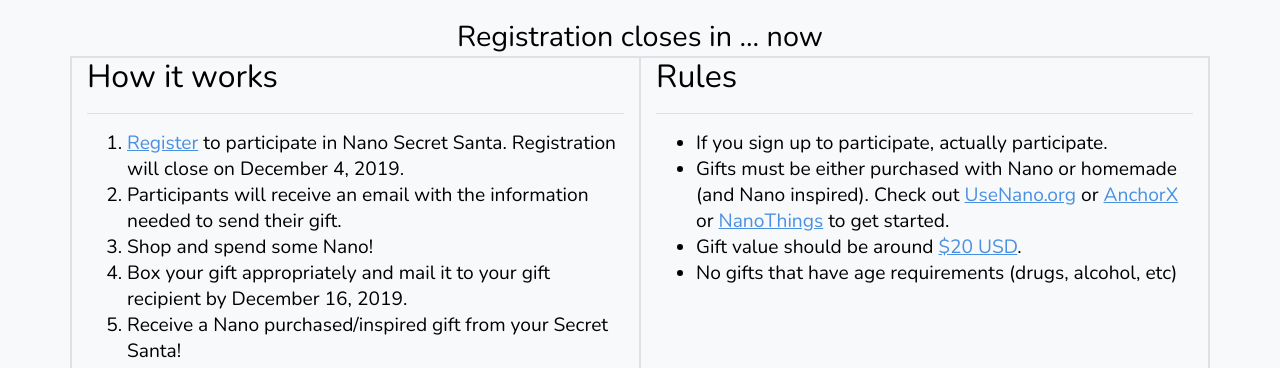
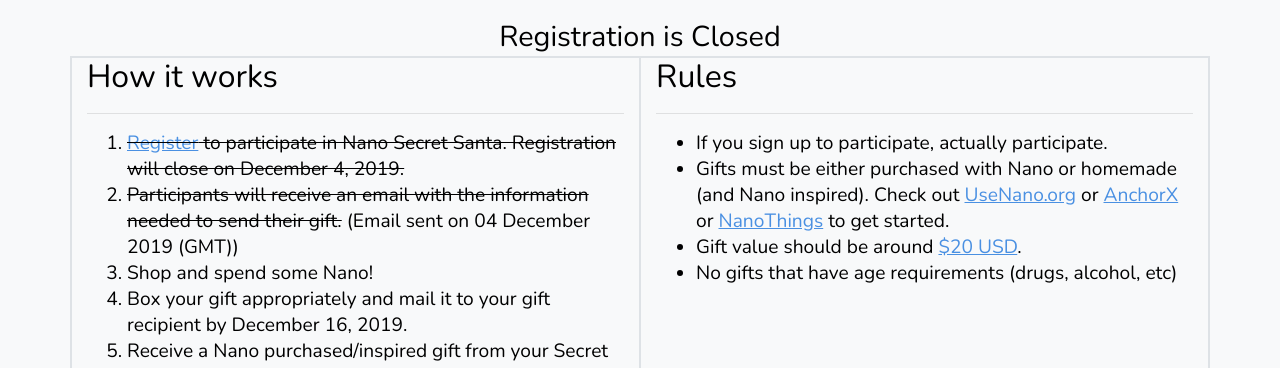
Before and after one commit to somenano/NanoSecretSanta, a plain HTML site: page index.html in a window 1280 px wide. Shown: the part 791-1159 px from the top of the page. Drawn offline with nearby package versions, Linux system fonts and the light colour scheme.

Commit message:
Updated for closed registration and emails sent

```diff
--- a/index.html
+++ b/index.html
@@ -69,7 +69,7 @@
 
         <div class="row justify-content-md-center">
             <div class="col-md-auto" id="timer-div">
-                Registration closes in <span id="time"></span>
+                Registration is Closed<!-- Registration closes in <span id="time"></span> -->
             </div>
         </div>
 
@@ -78,8 +78,8 @@
                 <h2>How it works</h2>
                 <hr>
                 <ol>
-                    <li><a href="https://docs.google.com/forms/d/e/1FAIpQLScxIG05GnFUNTNZe7-Kqr3guNwCXPf3OA6bWHVaKPccW09cqg/viewform?usp=sf_link">Register</a> to participate in Nano Secret Santa.  Registration will close on December 4, 2019.</li>
-                    <li>Participants will receive an email with the information needed to send their gift.</li>
+                    <li><span style="text-decoration: line-through"><a href="https://docs.google.com/forms/d/e/1FAIpQLScxIG05GnFUNTNZe7-Kqr3guNwCXPf3OA6bWHVaKPccW09cqg/viewform?usp=sf_link">Register</a> to participate in Nano Secret Santa.  Registration will close on December 4, 2019.</span></li>
+                    <li ><span style="text-decoration: line-through">Participants will receive an email with the information needed to send their gift.</span> (Email sent on 04 December 2019 (GMT))</li>
                     <li>Shop and spend some Nano!</li>
                     <li>Box your gift appropriately and mail it to your gift recipient by December 16, 2019.</li>
                     <li>Receive a Nano purchased/inspired gift from your Secret Santa!</li>
```
Also changed, not shown: 1 other file.
